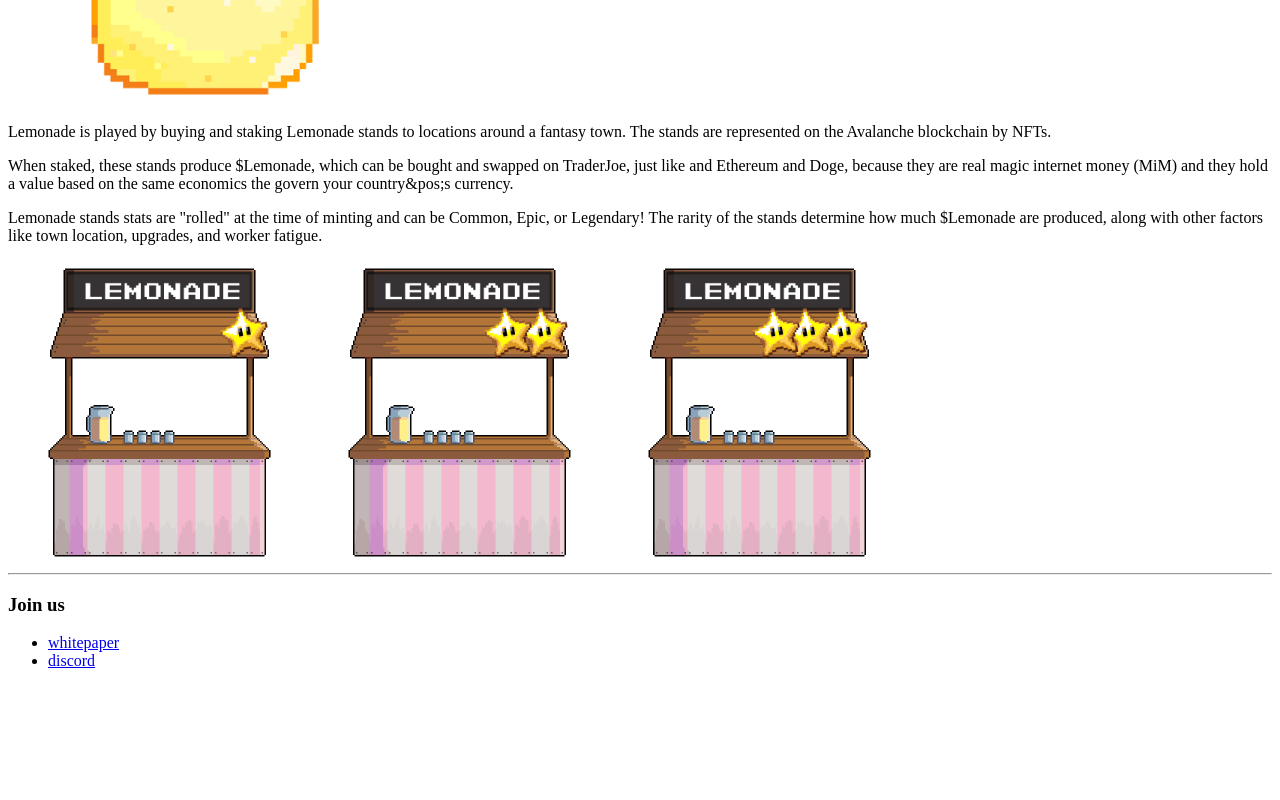
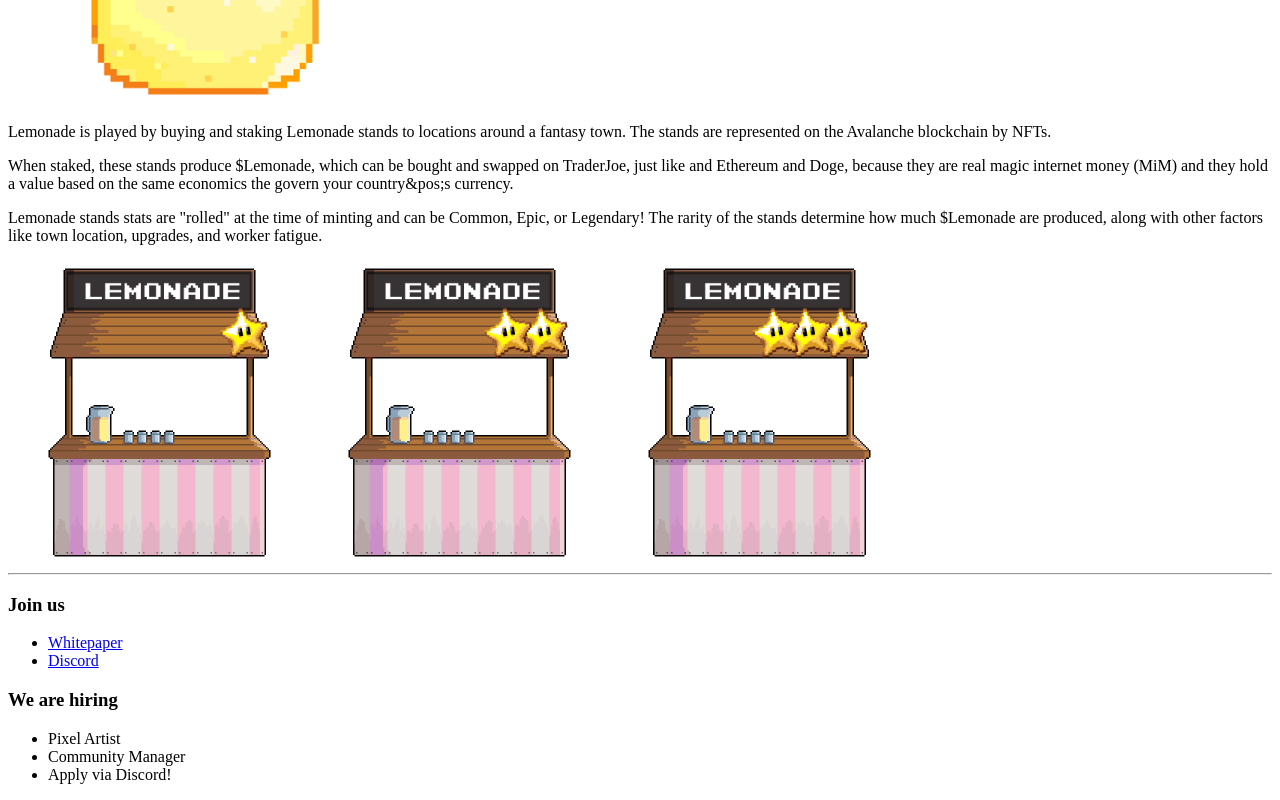
Before and after one commit to lemonade-game/landing-page, a Next.js app: page / in a window 1280 px wide. Shown: the part 377-1177 px from the top of the page. Before the commit the page ends 1063 px from the top, so only its background shows below. Built offline with nearby package versions, Linux system fonts and the light colour scheme.

Commit message:
were hiring

```diff
--- a/src/pages/index.jsx
+++ b/src/pages/index.jsx
@@ -43,6 +43,7 @@ export default function Homepage() {
       <div className="md:flex items-center my-16 items-center justify-center">
         {["common", "epic", "legendary"].map((name, i) => (
           <Image
+            key={name}
             src={`/images/stand-${i + 1}.png`}
             width={300}
             height={300}
--- a/src/ui/page/index.jsx
+++ b/src/ui/page/index.jsx
@@ -5,19 +5,32 @@ export default function Page({ children }) {
       <main className="mx-auto mt-16 container md:px-16">{children}</main>
       <footer className="mx-auto mt-16 container md:px-16">
         <hr />
+        <div className="flex items-center justify-around">
+          <div>
             <h3 className="mt-8">Join us</h3>
             <ul>
               <li>
                 <a className="text-xl" href="https://whitepaper.lemonade.game">
-              whitepaper
+                  Whitepaper
                 </a>
               </li>
               <li>
                 <a className="text-xl" href="https://discord.gg/yUMmHZtvCe">
-              discord
+                  Discord
                 </a>
               </li>
             </ul>
+          </div>
+
+          <div>
+            <h3 className="mt-8">We are hiring</h3>
+            <ul>
+              <li className="text-xl prose prose-invert">Pixel Artist</li>
+              <li className="text-xl prose prose-invert">Community Manager</li>
+              <li className="text-xl prose prose-invert">Apply via Discord!</li>
+            </ul>
+          </div>
+        </div>
       </footer>
     </>
   );
```
Lines whose indentation alone changed are shown as unchanged.
